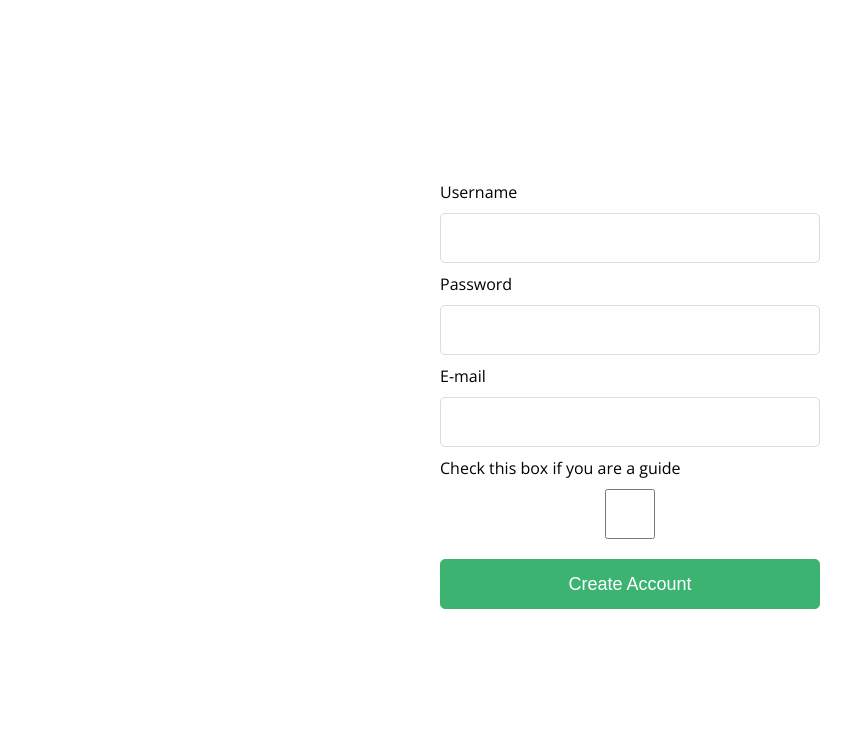
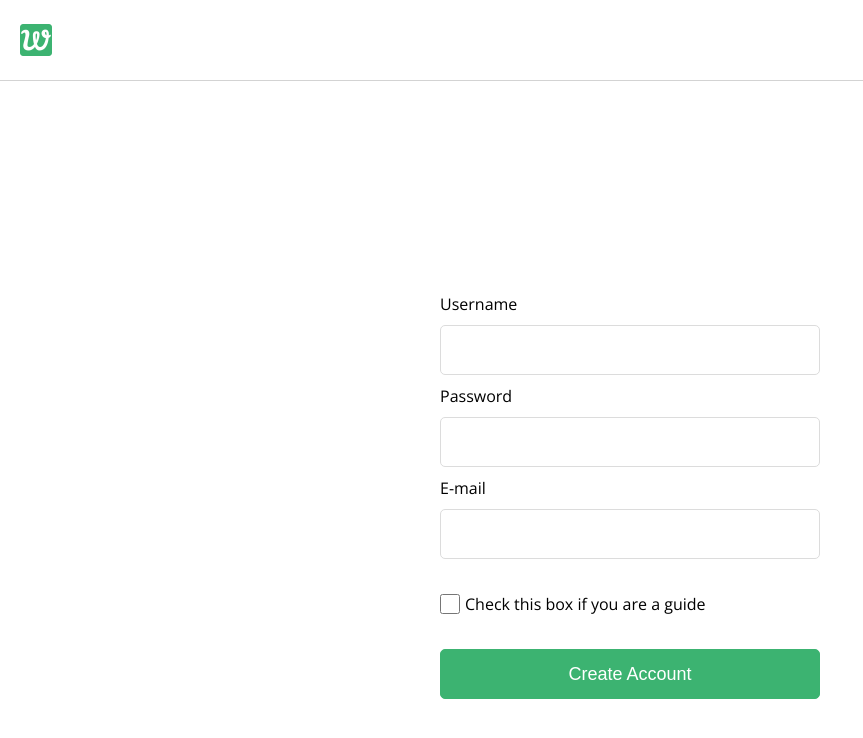
Before and after one commit to wanderlust-team/Front-end, a React (Create React App) app: page /signup in a window 1280 px wide. Shown: the top 738 px of the page, without its empty margins (0-863 px from the left). Built offline with nearby package versions, Linux system fonts and the light colour scheme.

Commit message:
add logo in header of login/signup page

```diff
--- a/src/guide/CreateTrip.js
+++ b/src/guide/CreateTrip.js
@@ -128,7 +128,7 @@ const Form = styled.div`
     width: 600px;
     height: 200px;
     margin: 10px 0;
-    padding: 0 10px;
+    padding: 10px;
     box-sizing: border-box;
     resize: none;
     outline: none;
--- /dev/null
+++ b/src/navigation/LogoHeader.js
@@ -0,0 +1,28 @@
+import React from 'react'
+import styled from 'styled-components'
+
+import logo from '../assets/logo.png'
+
+function LogoHeader() {
+  return (
+    <Header>
+      <img src={logo} alt="wanderlust logo" />
+    </Header>
+  )
+}
+
+export default LogoHeader
+
+const Header = styled.header`
+  display: flex;
+  justify-content: space-between;
+  align-items: center;
+  height: 50px;
+  padding: 15px 0;
+  margin-bottom: 20px;
+  border-bottom: 1px solid lightgrey;
+
+  img {
+    margin-left: 20px;
+  }
+`
--- a/src/onboarding/Login.js
+++ b/src/onboarding/Login.js
@@ -2,6 +2,8 @@ import React, { useState } from 'react'
 import { Link } from 'react-router-dom'
 import axios from 'axios'
 import styled from 'styled-components'
+
+import LogoHeader from '../navigation/LogoHeader'
 
 function Login(props) {
   const [username, setUsername] = useState('')
@@ -31,6 +33,8 @@ function Login(props) {
   }
 
   return (
+    <>
+      <LogoHeader />
       <FormContainer>
         <Message>{message}</Message>
         <Form onSubmit={submitLogin}>
@@ -62,6 +66,7 @@ function Login(props) {
           <Link to="/signup">Sign-up</Link>
         </p>
       </FormContainer>
+    </>
   )
 }
 
--- a/src/onboarding/Signup.js
+++ b/src/onboarding/Signup.js
@@ -1,6 +1,8 @@
 import React, { useState } from 'react'
 import axios from 'axios'
 import styled from 'styled-components'
+
+import LogoHeader from '../navigation/LogoHeader'
 
 function Signup(props) {
   const [username, setUsername] = useState('')
@@ -32,6 +34,8 @@ function Signup(props) {
   }
 
   return (
+    <>
+      <LogoHeader />
       <Form onSubmit={submitSignup}>
         <label>
           Username
@@ -60,10 +64,15 @@ function Signup(props) {
             required
           />
         </label>
-      Check this box if you are a guide
-      <input type="checkbox" onChange={() => setIsGuide(!isGuide)} />
+
+        <CheckboxContainer>
+          <input type="checkbox" onChange={() => setIsGuide(!isGuide)} /> Check
+          this box if you are a guide
+        </CheckboxContainer>
+
         <button>Create Account</button>
       </Form>
+    </>
   )
 }
 
@@ -90,15 +99,6 @@ const Form = styled.form`
     outline: none;
   }
 
-  select {
-    background: transparent;
-    height: 30px;
-    width: 100px;
-    margin: 10px;
-    cursor: pointer;
-    outline: none;
-  }
-
   button {
     height: 50px;
     width: 380px;
@@ -113,3 +113,13 @@ const Form = styled.form`
     cursor: pointer;
   }
 `
+
+const CheckboxContainer = styled.div`
+  display: flex;
+  align-items: center;
+
+  input {
+    width: 20px;
+    margin-right: 5px;
+  }
+`
```
Lines whose indentation alone changed are shown as unchanged.
